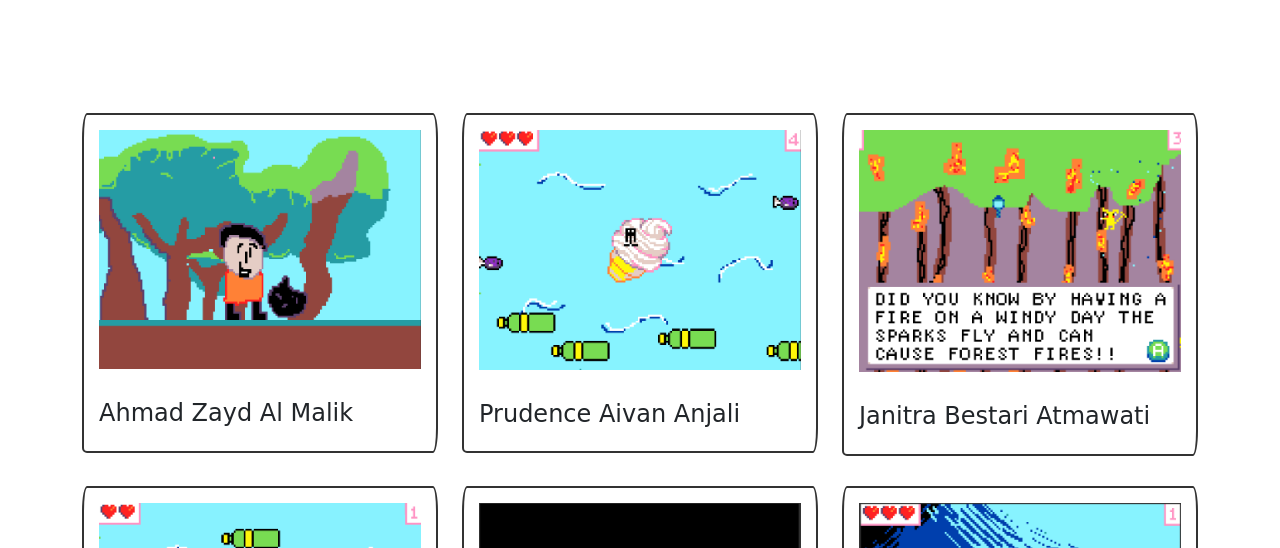
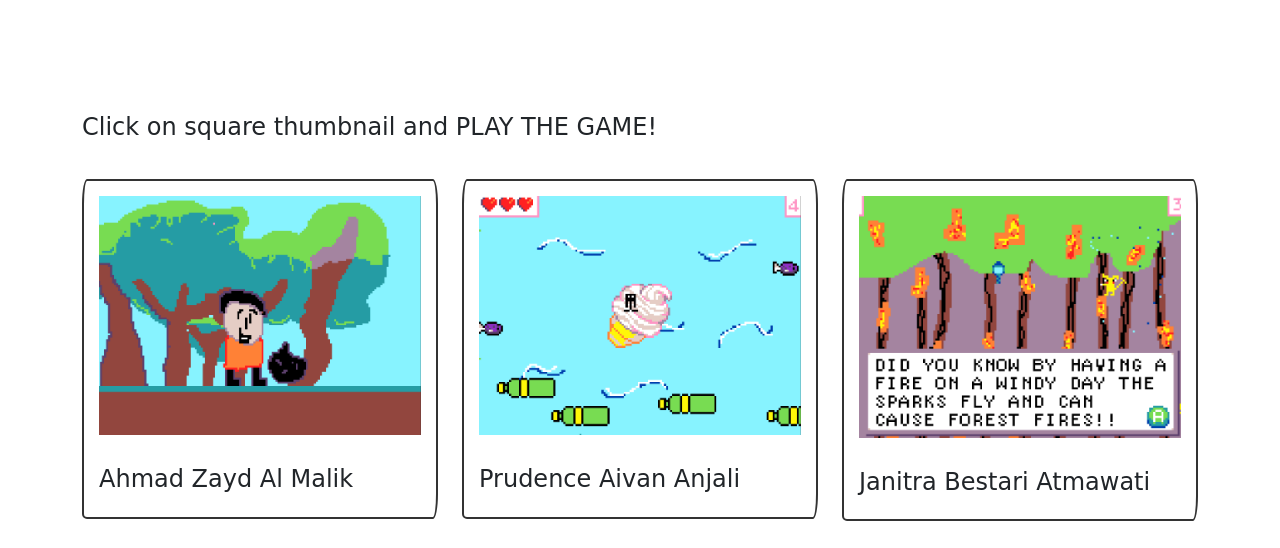
Before and after one commit to millenniaworldschool/codingg6, a plain HTML site: page index.html in a window 1280 px wide. Shown: the part 183-731 px from the top of the page. Drawn offline with nearby package versions, Linux system fonts and the light colour scheme; a web font is replaced by a local one.

Commit message:
update index

```diff
--- a/index.html
+++ b/index.html
@@ -22,6 +22,7 @@
 
     <div class="projectList">
         <div class="container">
+            <h4>Click on square thumbnail and PLAY THE GAME!<br><br></h4>
             <div class="row">
                 <div class="col-md-4">
                     <div class="card">
```
